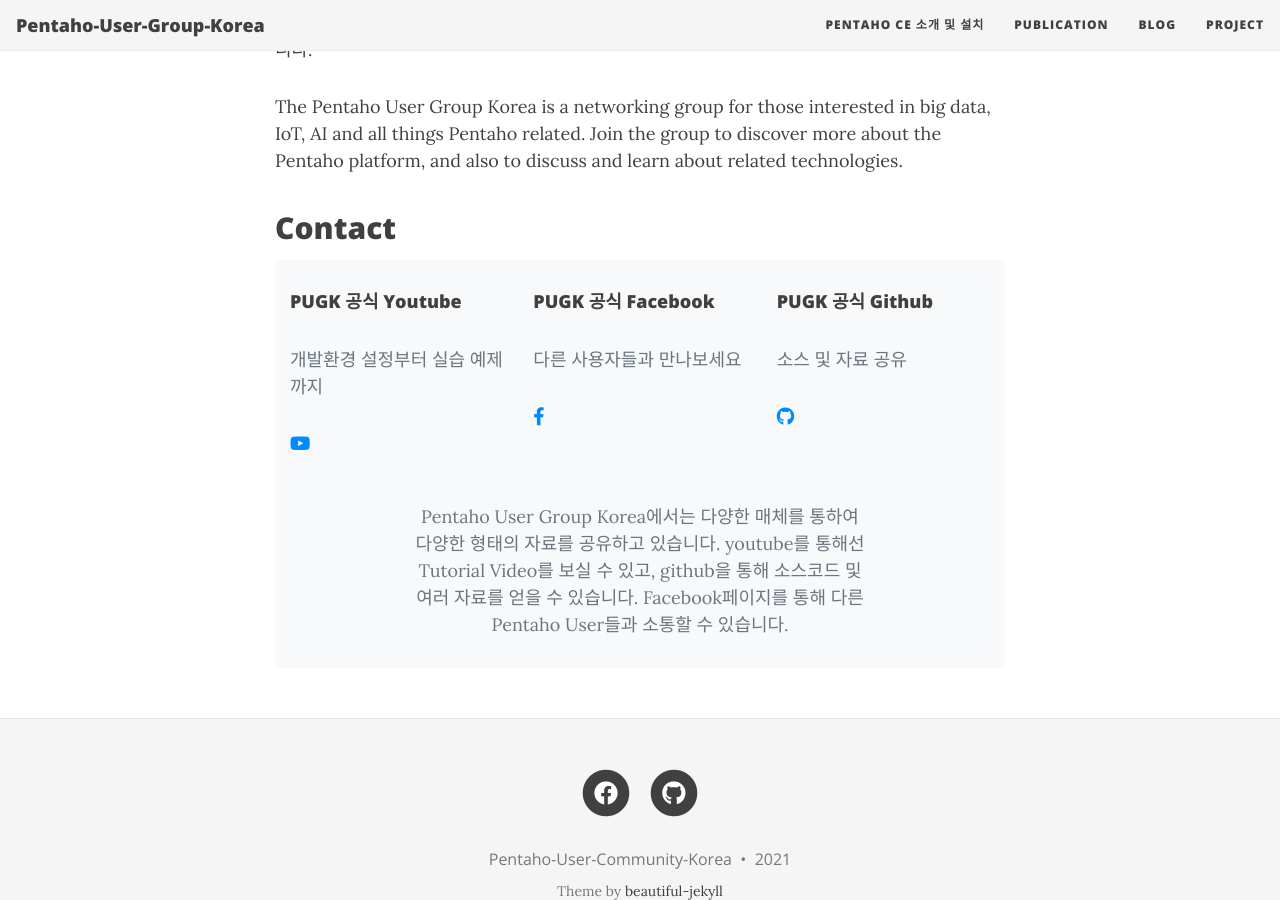
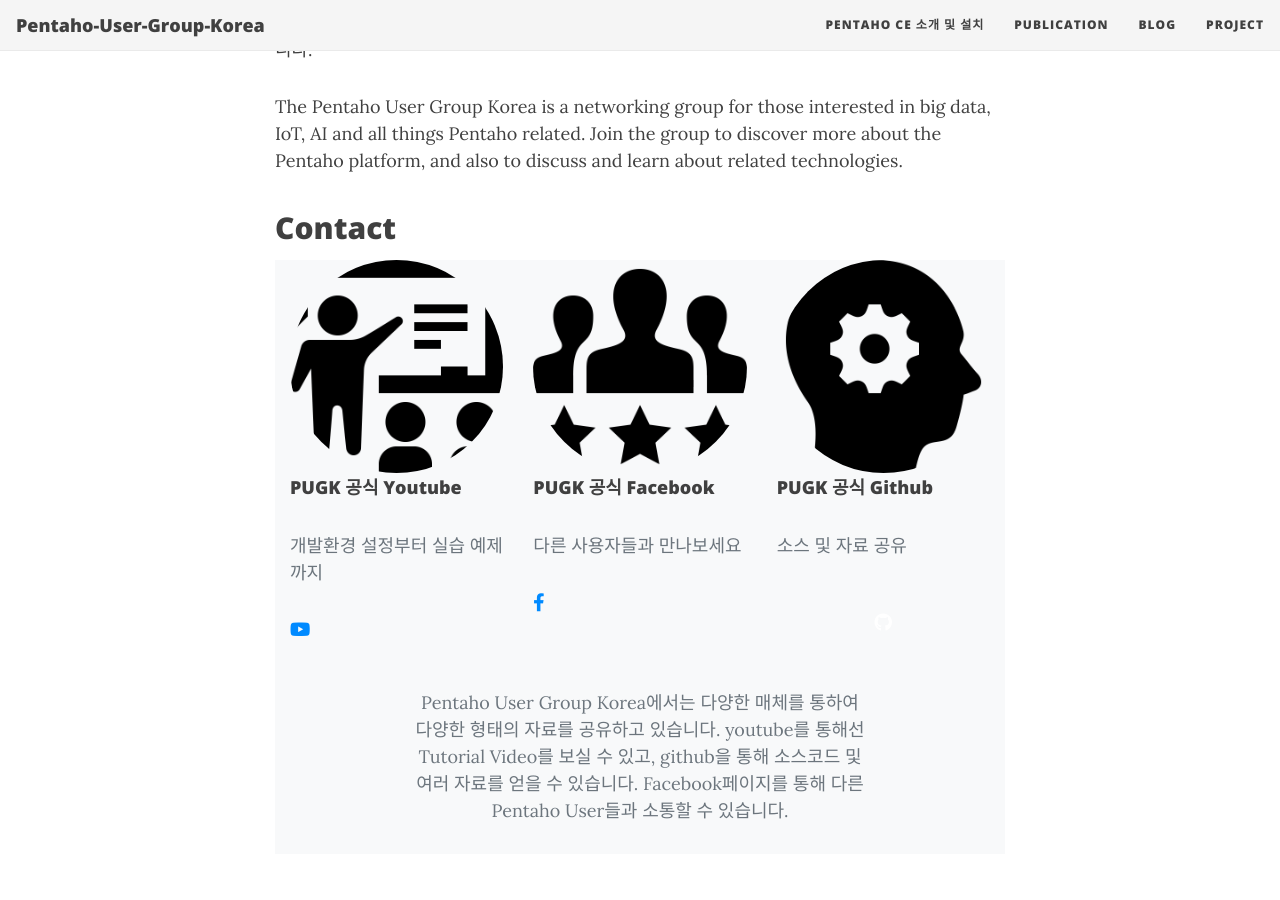
Before and after one commit to Pentaho-User-Group-Korea/Pentaho-User-Group-Korea.github.io, a Jekyll site: the page built from index.md, in a window 1280 px wide and 900 px high, scrolled down 699 px. Built offline with Jekyll 4.4.1, drawn with Linux system fonts in a browser that asks for light colours; nearby versions of some CDN libraries.

Commit message:
Update contact.yml

```diff
--- a/_data/contact.yml
+++ b/_data/contact.yml
@@ -5,19 +5,19 @@ linkpages:
     linkpage:
       - name: "PUGK 공식 Youtube"
         role: "개발환경 설정부터 실습 예제까지"
-        image: assets/img/team/1.png
+        image: assets/img/contact/1.png
         social:
           - url: https://www.youtube.com/channel/UC2CCUgWfmqLTQ_SFmelJRew
             icon: fab fa-youtube
       - name: "PUGK 공식 Facebook"
         role: "다른 사용자들과 만나보세요"
-        image: assets/img/team/2.png
+        image: assets/img/contact/2.png
         social:
           - url: https://www.facebook.com/groups/935447350325352
             icon: fab fa-facebook-f
       - name: "PUGK 공식 Github"
         role: "소스 및 자료 공유"
-        image: assets/img/team/3.png
+        image: assets/img/contact/3.png
         social:
           - url: https://github.com/Pentaho-User-Group-Korea/Pentaho-User-Group-Korea.github.io
-            icon: fab fa-github
+            icon: fab fa-github fa-stack-1x fa-inverse
```
